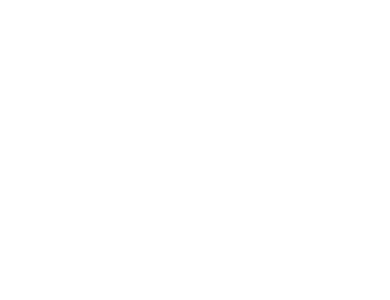
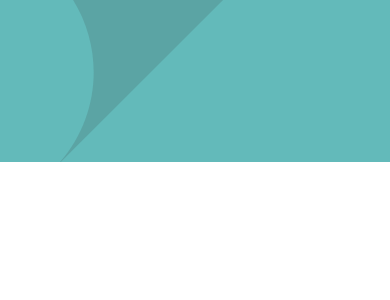
Before and after one commit to FrontendBy-GJ/job-listings-with-filtering, a React (Vite) app: page / in a window 390 px wide. Shown: the top 300 px of the page. Built offline with nearby package versions, Linux system fonts and the light colour scheme.

Commit message:
feat: add responsive header background image

```diff
--- a/src/App.jsx
+++ b/src/App.jsx
@@ -1,5 +1,17 @@
+import mobileBG from './assets/bg-header-mobile.svg';
+import desktopBG from './assets/bg-header-desktop.svg';
+
 function App() {
-  return <></>;
+  return (
+    <div className="mx-auto min-h-screen max-w-[1440px]">
+      <div className="bg-Primary-Dark-Cyan">
+        <picture>
+          <source media="(min-width: 640px)" srcSet={desktopBG} />
+          <img src={mobileBG} alt="" className="w-full" />
+        </picture>
+      </div>
+    </div>
+  );
 }
 
 export default App;
```
